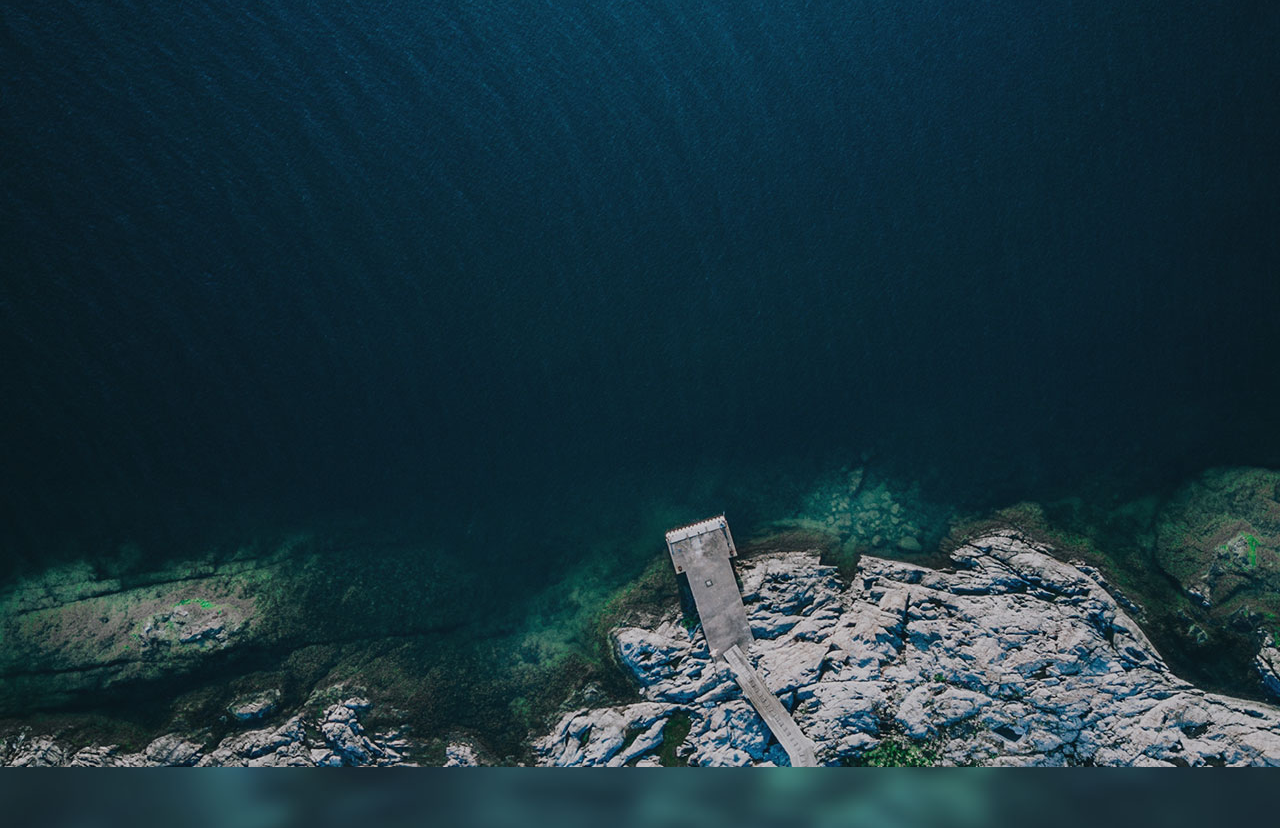
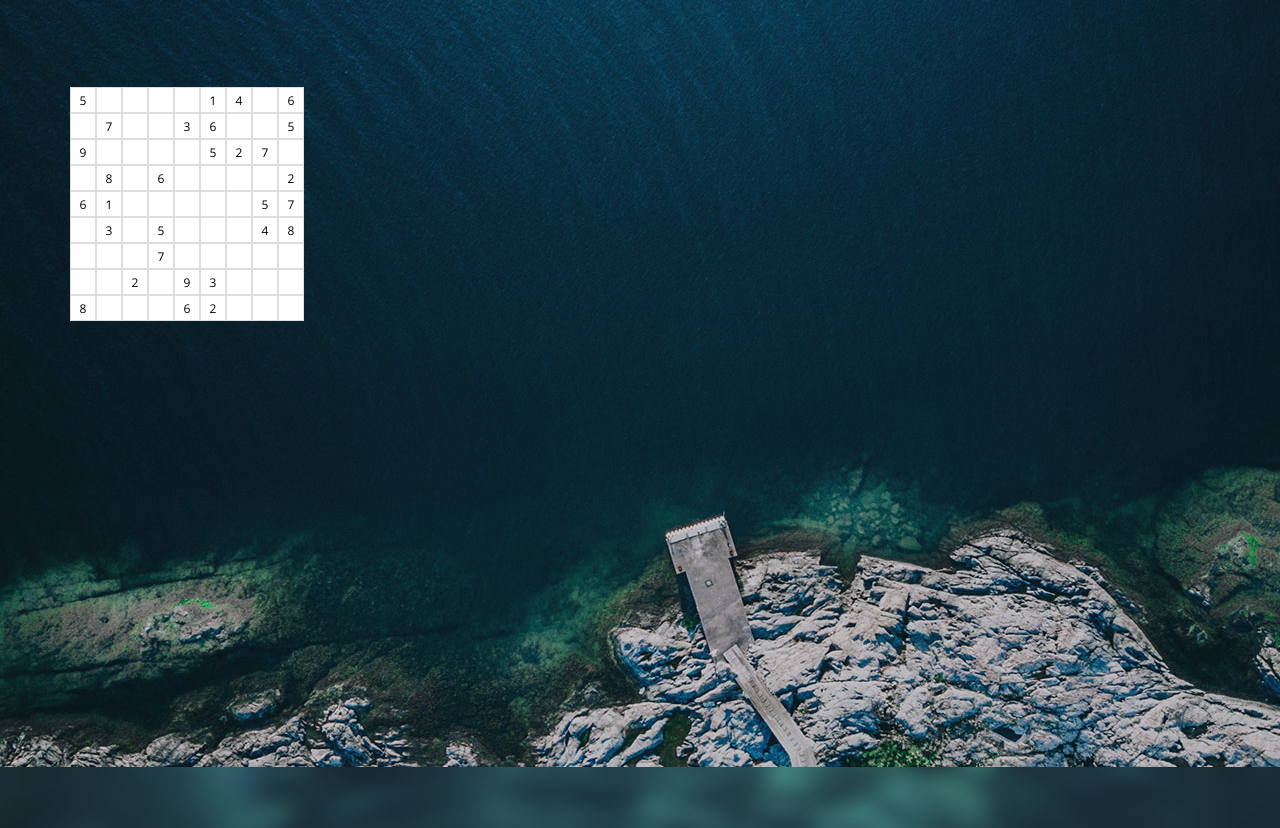
Before and after one commit to pacowoodoo/monukodus, a plain HTML site: page index.html in a window 1280 px wide. Shown: the part 833-1661 px from the top of the page. Drawn offline with nearby package versions, Linux system fonts and the light colour scheme.

Commit message:
no message

```diff
--- a/index.html
+++ b/index.html
@@ -308,7 +308,7 @@
     <script src="js/vendor/bootstrap.min.js"></script>
     <script src="js/plugins.js"></script>
     <script src="js/main.js"></script>
-    <script src="js/sudoku.js" async></script>
+    <script src="js/sudokuJS.js" async></script>
     <script>
         function openCity(cityName) {
             var i;
```
